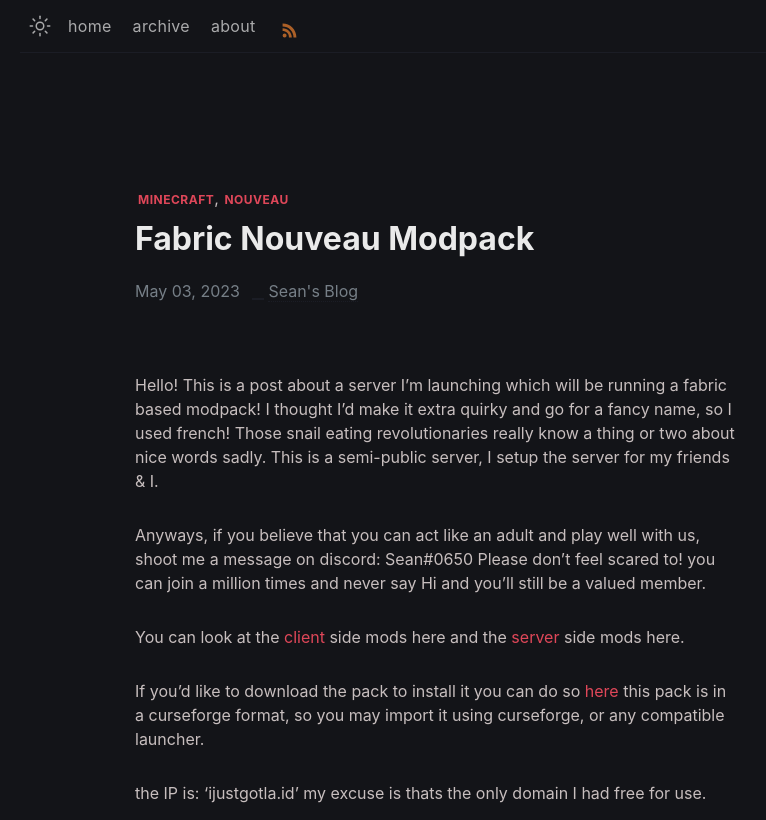
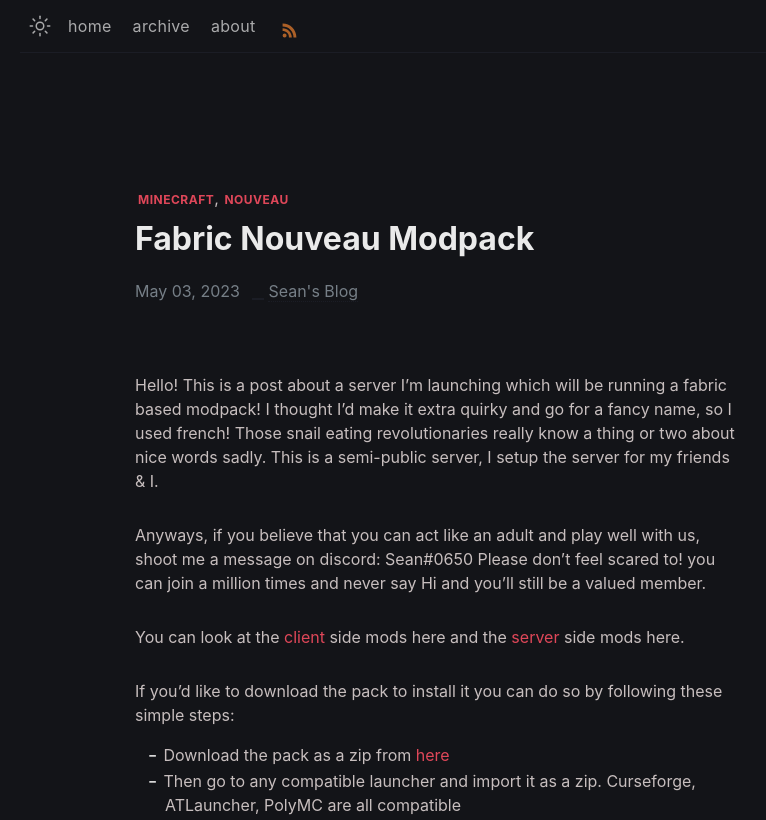
Before and after one commit to craftmyne/craftmyne.github.io, a Jekyll site: the page built from _posts/2023-05-03-fabricnouveau.md, in a window 1280 px wide. Shown: the top 820 px of the page, without its empty margins (205-971 px from the left). Built offline with Jekyll 4.4.1, drawn with Linux system fonts in a browser that asks for light colours; some of the changed text lies outside the part shown; grey boxes are pictures that could not be loaded.

Commit message:
Update to server post

```diff
--- a/_posts/2023-05-03-fabricnouveau.md
+++ b/_posts/2023-05-03-fabricnouveau.md
@@ -12,23 +12,9 @@ Please don't feel scared to! you can join a million times and never say Hi and y
 
 You can look at the [client](/nouveauclient) side mods here and the [server](/nouveauserver) side mods here.
 
-If you'd like to download the pack to install it you can do so [here](https://drive.google.com/file/d/1eAGF4BoQTLcpBi66ZUt09uipI89iKT0y/view?usp=sharing) this pack is in a curseforge format, so you may import it using curseforge, or any compatible launcher.
+If you'd like to download the pack to install it you can do so by following these simple steps:
+- Download the pack as a zip from [here](https://drive.google.com/file/d/1n0CQ-KNy2SNfyEOIVfhM6Dbw6yzRy-37/view?usp=share_link)
+- Then go to any compatible launcher and import it as a zip. Curseforge, ATLauncher, PolyMC are all compatible
 
-the IP is: 'ijustgotla.id' my excuse is thats the only domain I had free for use.
-
-<div class="iframe-container">
-  <iframe id="dynamic-iframe" frameborder="0" scrolling="no"></iframe>
-</div>
-
-<script>
-  var iframe = document.getElementById('dynamic-iframe');
-  iframe.src = 'http://ijustgotla.id:8123';
-
-  // Optional: Adjust iframe size dynamically
-  function resizeIframe() {
-    iframe.style.height = iframe.contentWindow.document.body.scrollHeight + 'px';
-  }
-
-  // Call resizeIframe whenever the content in the iframe changes
-  iframe.addEventListener('load', resizeIframe);
-</script>
+The IP is: 'ijustgotla.id' my excuse is thats the only domain I had free for use.
+And if you want to check the server map go to [ijustgotla.id:8123](http://ijustgotla.id:8123)
```
